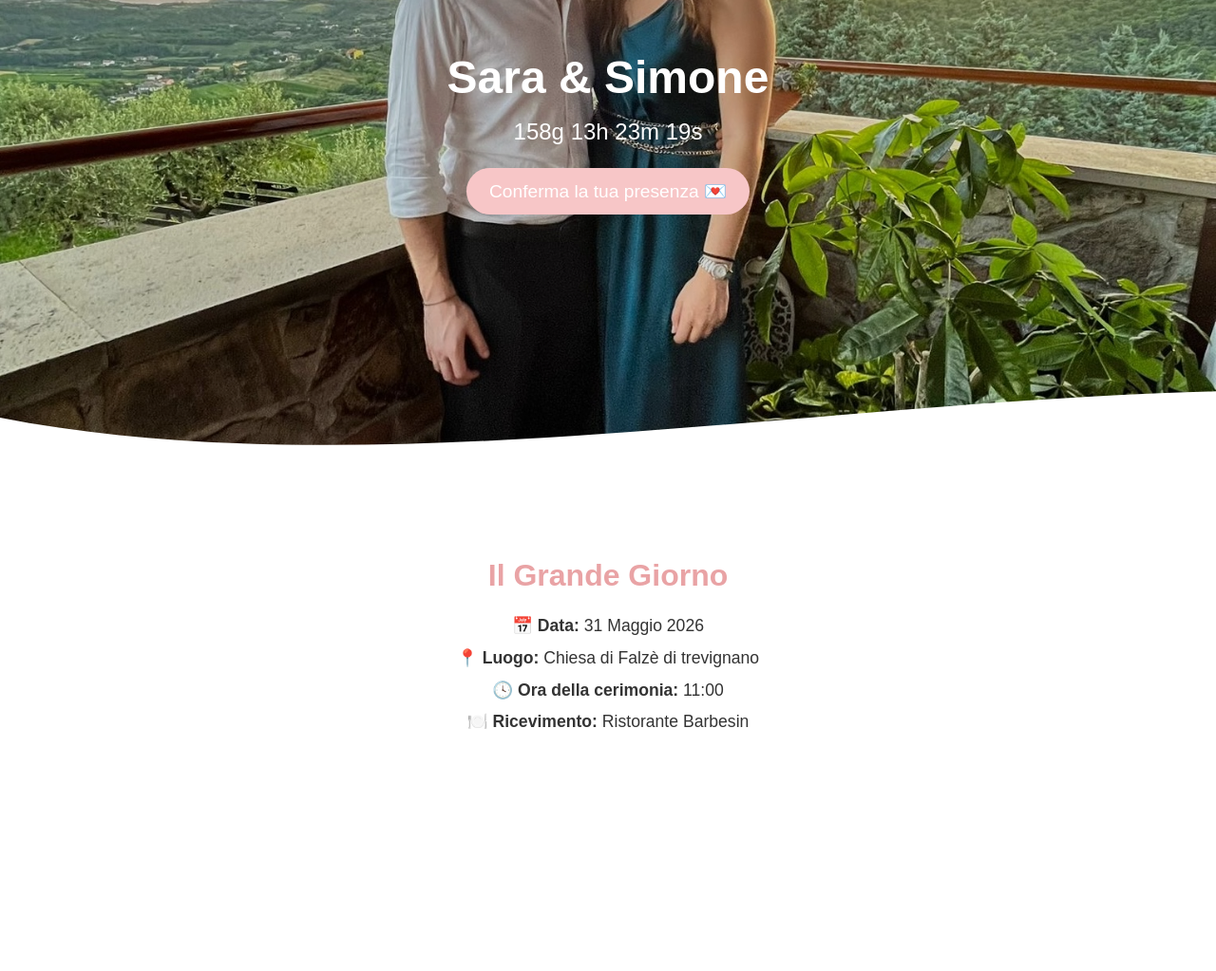
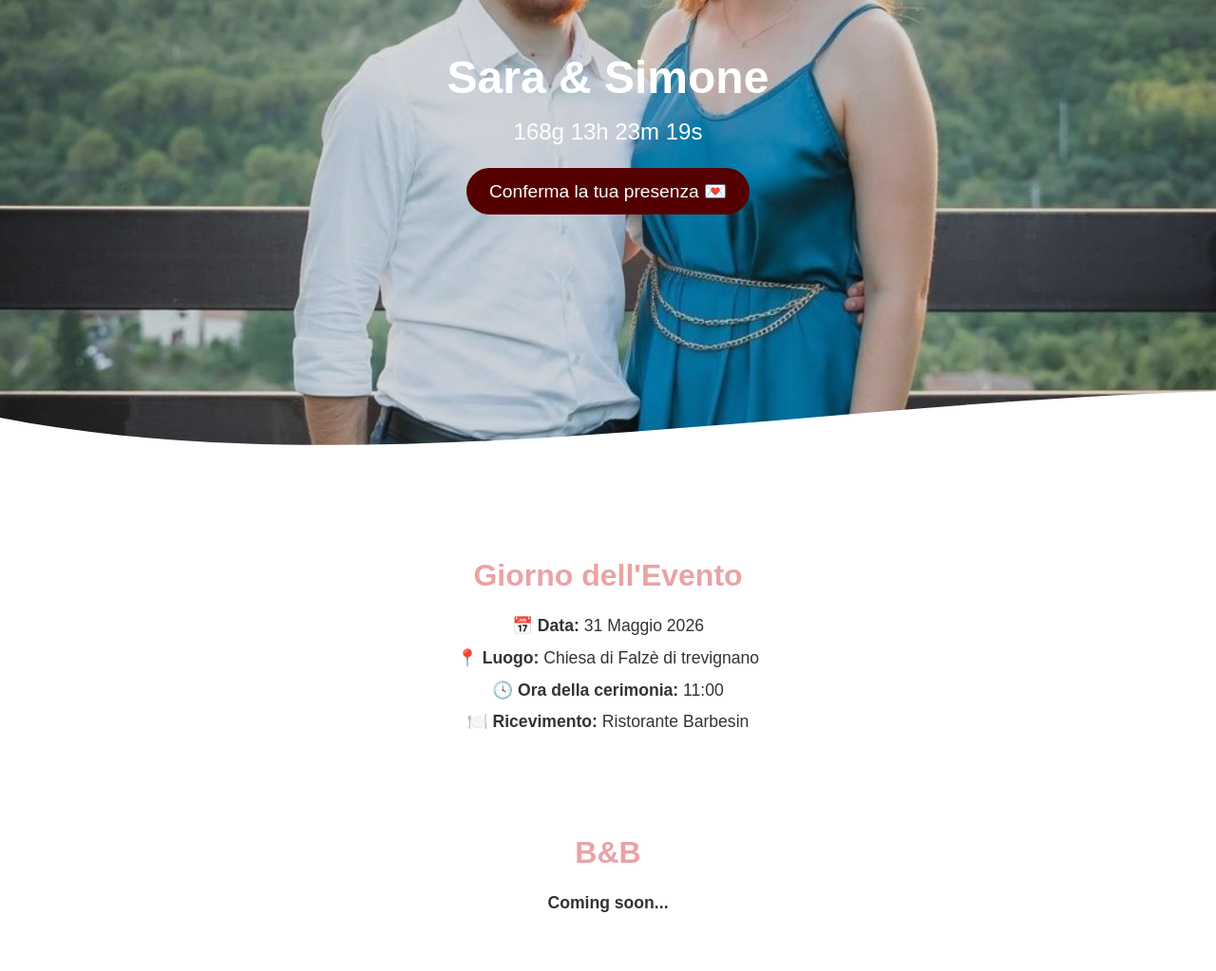
Before and after one commit to saraesimone/saraesimone.github.io, a plain HTML site: page index.html in a window 1280 px wide. Shown: the part 260-1283 px from the top of the page at 95% size. Before the commit the page ends 1092 px from the top, so only its background shows below. Drawn offline with Linux system fonts and the light colour scheme.

Commit message:
Add files via upload

```diff
--- a/index.html
+++ b/index.html
@@ -23,7 +23,7 @@
       position: relative;
       width: 100%;
       height: 100vh;
-      background: url('./saraesimone.JPG')center top / cover no-repeat;
+      background: url('./saraesimone.jpeg')center top / cover no-repeat;
       display: flex;
       align-items: center;
       justify-content: center;
@@ -55,7 +55,7 @@
     }
 
     .cta-btn {
-      background: #f7c6c7;
+      background: #550000;
       color: #fff;
       border: none;
       padding: 0.8rem 1.5rem;
@@ -127,7 +127,7 @@
     <div class="hero-content">
       <h1>Sara & Simone</h1>
       <div class="countdown" id="countdown">00g 00h 00m 00s</div>
-      <button class="cta-btn" onclick="window.open('https://forms.gle/tuoGoogleForm', '_blank')">
+      <button class="cta-btn" onclick="window.open('https://docs.google.com/forms/d/e/1FAIpQLSdafv1grxtOm-7ocXUOe55IQH6o2_jqxoNslL9O-7uiDRItvw/viewform?usp=dialog', '_blank')">
         Conferma la tua presenza 💌
       </button>
     </div>
@@ -140,16 +140,21 @@
   </section>
 
   <section class="info">
-    <h2>Il Grande Giorno</h2>
+    <h2>Giorno dell'Evento</h2>
     <p><strong>📅 Data:</strong> 31 Maggio 2026</p>
     <p><strong>📍 Luogo:</strong> Chiesa di Falz&egrave; di trevignano</p>
     <p><strong>🕓 Ora della cerimonia:</strong> 11:00</p>
     <p><strong>🍽️ Ricevimento:</strong> Ristorante Barbesin</p>
   </section>
 
+  <section class="info">
+    <h2>B&B</h2>
+    <p><strong>Coming soon...</p>
+  </section>
+
   <script>
     // Countdown
-    const weddingDate = new Date("May 21, 2026 11:00:00").getTime();
+    const weddingDate = new Date("May 31, 2026 11:00:00").getTime();
 
     function updateCountdown() {
       const now = new Date().getTime();
```
Also changed, not shown: saraesimone.jpeg (added).
